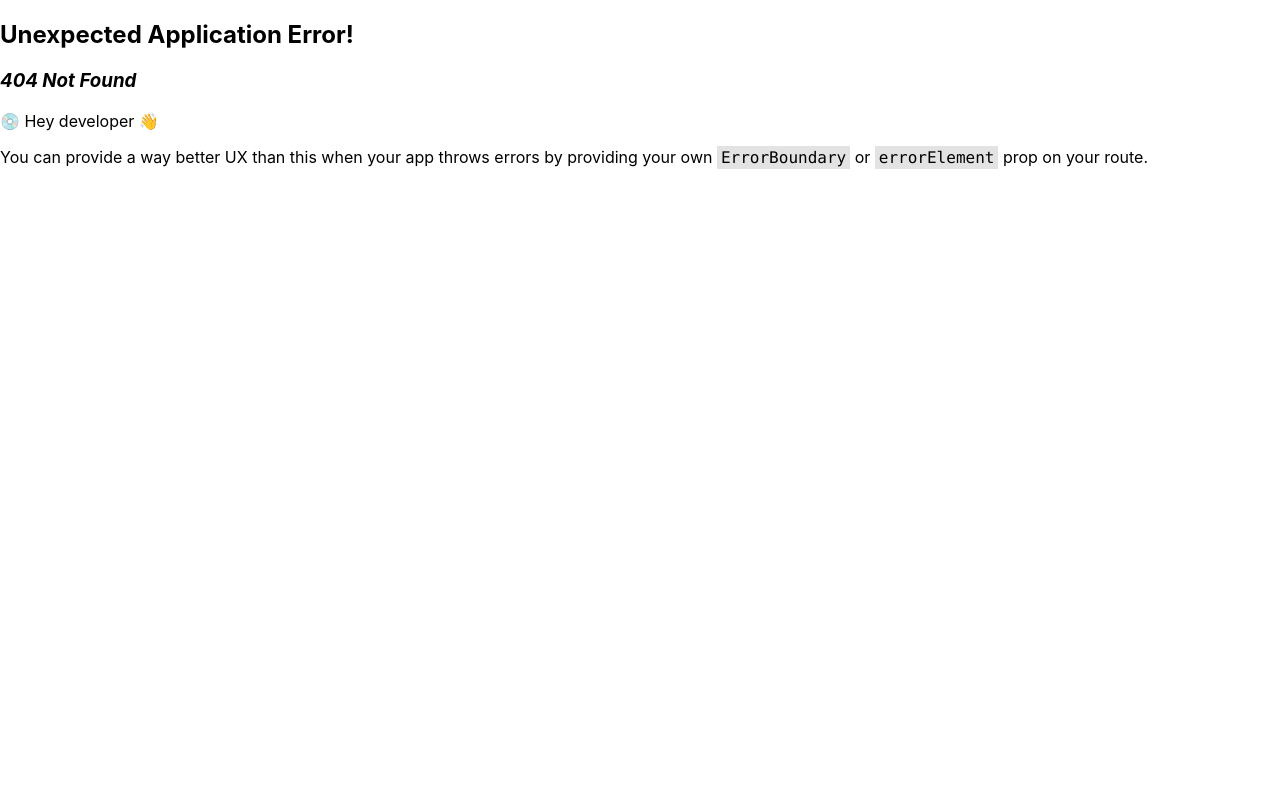
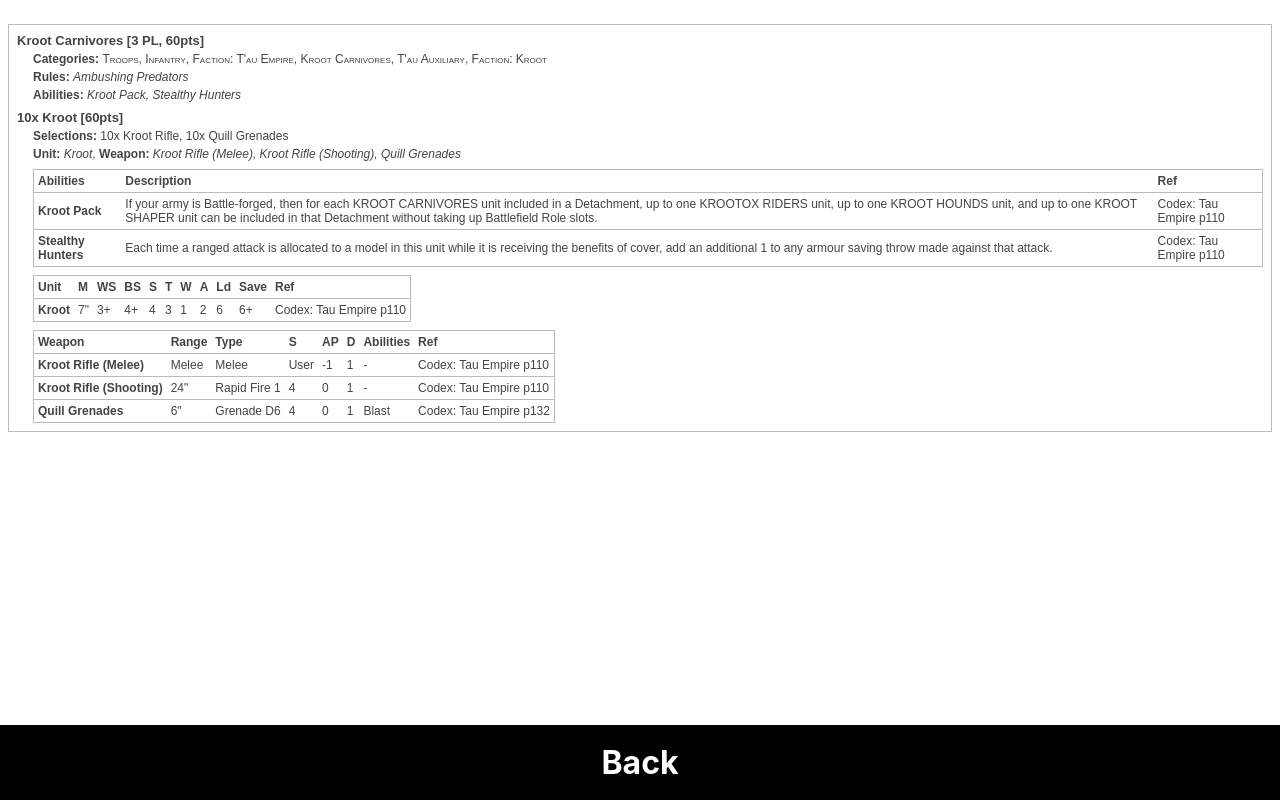
Before and after one commit to mpagels/wh40K-rooster-viewer, a React (Create React App) app: page /krootcarnivores in a window 1280 px wide. Before the commit this address had no page. Built offline with nearby package versions, Linux system fonts and the light colour scheme.

Commit message:
add kroot carnivores troop

```diff
--- a/src/index.js
+++ b/src/index.js
@@ -14,6 +14,7 @@
 import Ghostkeel from "./src/routes/ghostkeel";
 import Pathfinders from "./src/routes/pathfinders";
 import Broadside from "./src/routes/broadside";
+import KrootCarnivores from "./src/routes/krootCarnivores";
 
 const router = createBrowserRouter([
   {
@@ -52,6 +53,10 @@
     path: "/broadside",
     element: <Broadside />,
   },
+  {
+    path: "/krootcarnivores",
+    element: <KrootCarnivores />,
+  },
 ]);
 
 const root = ReactDOM.createRoot(document.getElementById("root"));
--- /dev/null
+++ b/src/src/routes/krootCarnivores.js
@@ -0,0 +1,155 @@
+import { Link } from "react-router-dom";
+
+export default function KrootCarnivores() {
+  return (
+    <>
+      <div class="battlescribe maini">
+        <ul class="viewer-list">
+          <li class="rootselection">
+            <h4>Kroot Carnivores [3 PL, 60pts]</h4>
+            <p class="category-names">
+              <span class="bold">Categories:</span>{" "}
+              <span class="caps">
+                Troops, Infantry, Faction: T'au Empire, Kroot Carnivores, T'au
+                Auxiliary, Faction: Kroot
+              </span>
+            </p>
+            <p class="rule-names">
+              <span class="bold">Rules:</span>{" "}
+              <span class="italic">Ambushing Predators</span>
+            </p>
+            <p class="profile-names">
+              <span class="bold">Abilities:</span>{" "}
+              <span class="italic">Kroot Pack, Stealthy Hunters</span>
+            </p>
+            <ul>
+              <li>
+                <h4>10x Kroot [60pts]</h4>
+                <p>
+                  <span class="bold">Selections:</span> 10x Kroot Rifle, 10x
+                  Quill Grenades
+                </p>
+                <p class="profile-names">
+                  <span class="bold">Unit:</span>{" "}
+                  <span class="italic">Kroot</span>,{" "}
+                  <span class="bold">Weapon:</span>{" "}
+                  <span class="italic">
+                    Kroot Rifle (Melee), Kroot Rifle (Shooting), Quill Grenades
+                  </span>
+                </p>
+              </li>
+            </ul>
+
+            <table cellspacing="-1">
+              <tbody>
+                <tr>
+                  <th>Abilities</th>
+                  <th>Description</th>
+                  <th>Ref</th>
+                </tr>
+                <tr>
+                  <td class="profile-name">Kroot Pack</td>
+                  <td>
+                    If your army is Battle-forged, then for each KROOT
+                    CARNIVORES unit included in a Detachment, up to one KROOTOX
+                    RIDERS unit, up to one KROOT HOUNDS unit, and up to one
+                    KROOT SHAPER unit can be included in that Detachment without
+                    taking up Battlefield Role slots.
+                  </td>
+                  <td>Codex: Tau Empire p110</td>
+                </tr>
+                <tr>
+                  <td class="profile-name">Stealthy Hunters</td>
+                  <td>
+                    Each time a ranged attack is allocated to a model in this
+                    unit while it is receiving the benefits of cover, add an
+                    additional 1 to any armour saving throw made against that
+                    attack.
+                  </td>
+                  <td>Codex: Tau Empire p110</td>
+                </tr>
+              </tbody>
+            </table>
+            <table cellspacing="-1">
+              <tbody>
+                <tr>
+                  <th>Unit</th>
+                  <th>M</th>
+                  <th>WS</th>
+                  <th>BS</th>
+                  <th>S</th>
+                  <th>T</th>
+                  <th>W</th>
+                  <th>A</th>
+                  <th>Ld</th>
+                  <th>Save</th>
+                  <th>Ref</th>
+                </tr>
+                <tr>
+                  <td class="profile-name">Kroot</td>
+                  <td>7"</td>
+                  <td>3+</td>
+                  <td>4+</td>
+                  <td>4</td>
+                  <td>3</td>
+                  <td>1</td>
+                  <td>2</td>
+                  <td>6</td>
+                  <td>6+</td>
+                  <td>Codex: Tau Empire p110</td>
+                </tr>
+              </tbody>
+            </table>
+            <table cellspacing="-1">
+              <tbody>
+                <tr>
+                  <th>Weapon</th>
+                  <th>Range</th>
+                  <th>Type</th>
+                  <th>S</th>
+                  <th>AP</th>
+                  <th>D</th>
+                  <th>Abilities</th>
+                  <th>Ref</th>
+                </tr>
+                <tr>
+                  <td class="profile-name">Kroot Rifle (Melee)</td>
+                  <td>Melee</td>
+                  <td>Melee</td>
+                  <td>User</td>
+                  <td>-1</td>
+                  <td>1</td>
+                  <td>-</td>
+                  <td>Codex: Tau Empire p110</td>
+                </tr>
+                <tr>
+                  <td class="profile-name">Kroot Rifle (Shooting)</td>
+                  <td>24"</td>
+                  <td>Rapid Fire 1</td>
+                  <td>4</td>
+                  <td>0</td>
+                  <td>1</td>
+                  <td>-</td>
+                  <td>Codex: Tau Empire p110</td>
+                </tr>
+                <tr>
+                  <td class="profile-name">Quill Grenades</td>
+                  <td>6"</td>
+                  <td>Grenade D6</td>
+                  <td>4</td>
+                  <td>0</td>
+                  <td>1</td>
+                  <td>Blast</td>
+                  <td>Codex: Tau Empire p132</td>
+                </tr>
+              </tbody>
+            </table>
+          </li>
+        </ul>
+      </div>
+      <Link to={`/`}>
+        <button className="back-btn">Back</button>
+      </Link>
+    </>
+  );
+}
--- a/src/src/routes/root.js
+++ b/src/src/routes/root.js
@@ -10,6 +10,7 @@
       <Link to={`ghostkeel`}>Ghostkeel Battlesuit</Link>
       <Link to={`broadside`}>Broadside</Link>
       <Link to={`krootshaper`}>Kroot Sharper</Link>
+      <Link to={`krootcarnivores`}>Kroot Carnivores</Link>
       <Link to={`kroothounds`}>Kroot Hounds</Link>
     </div>
   );
```
